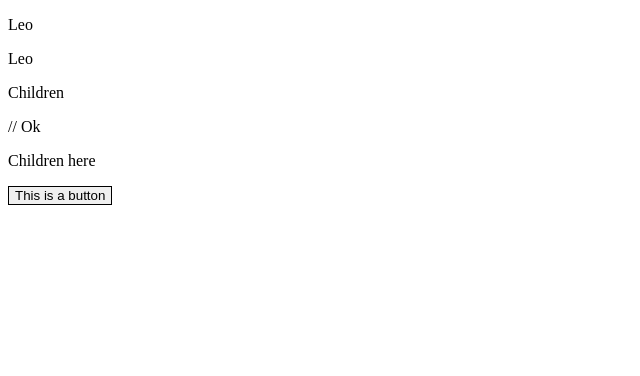
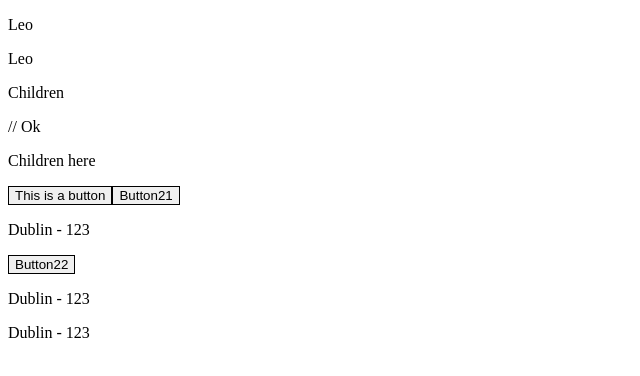
Before and after one commit to levdoescode-practice/typescript, a React (Vite) app in the folder 10-react-typing/02-setup-props/: page / in a window 1280 px wide. Shown: the top 376 px of the page, without its empty margins (0-640 px from the left). Built offline with nearby package versions, Linux system fonts and the light colour scheme.

Commit message:
Added Button2 which uses derived types

```diff
--- a/10-react-typing/02-setup-props/src/App.tsx
+++ b/10-react-typing/02-setup-props/src/App.tsx
@@ -1,7 +1,9 @@
 import { Button } from "./Button";
+import { Button2 } from "./Button2";
 import Child from "./Child";
 import { Child2 } from "./Child2";
 import Child3 from "./Child3";
+import Child4 from "./Child4";
 
 export default function App() {
     return (
@@ -17,6 +19,12 @@ export default function App() {
 
             <Button outline>This is a button</Button>
             {/* // Now we can pass any props that a button element can accept. */}
+
+            <Button2 outline city="Dublin" zip={123} >Button21</Button2>
+            <Button2 outline city="Dublin" zip={123} >Button22</Button2>
+            {/* // Button with custom props */}
+
+            <Child4 city="Dublin" zip={123} />
         </>
     );
 }
```
